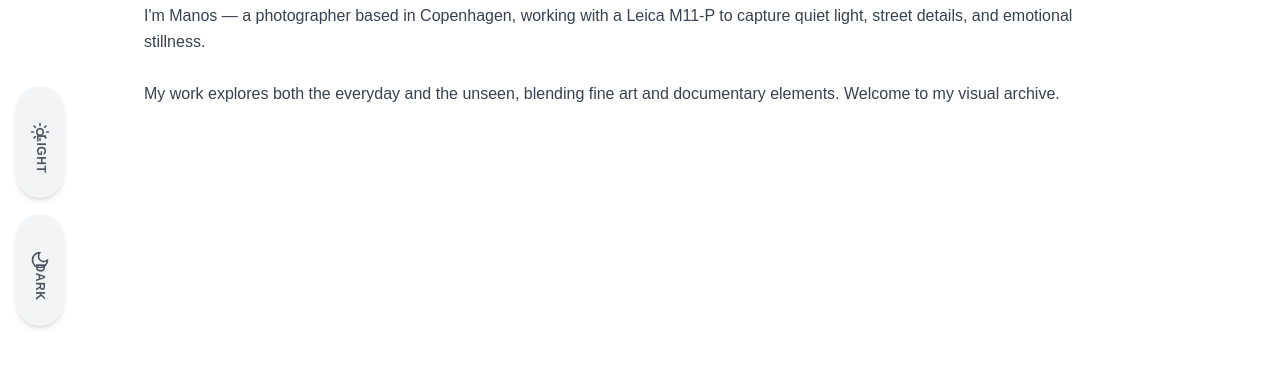
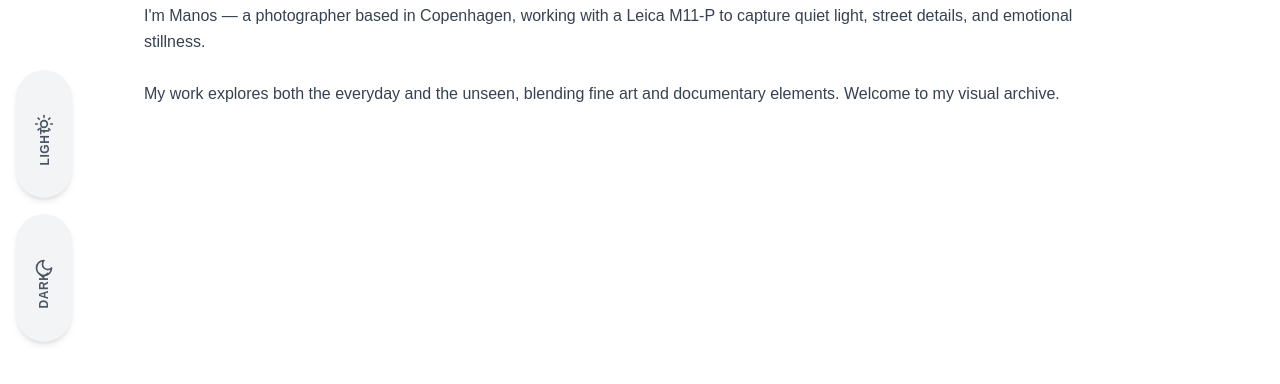
Before and after one commit to Homer-0/my-photo-site, a Next.js app: page /about in a window 1280 px wide. Shown: the part 194-578 px from the top of the page. Built offline with nearby package versions, Linux system fonts and the light colour scheme; a web font is replaced by a local one.

Commit message:
Update ThemeSwitcher.tsx

```diff
--- a/components/ThemeSwitcher.tsx
+++ b/components/ThemeSwitcher.tsx
@@ -20,14 +20,14 @@ export default function ThemeSwitcher() {
       <button
         onClick={() => setTheme('light')}
         className={clsx(
-          'w-12 h-28 flex flex-col items-center justify-center rounded-full shadow-md transition-all duration-300',
+          'w-14 h-32 flex flex-col items-center justify-center rounded-full shadow-md transition-all duration-300 px-1 py-2',
           theme === 'light'
             ? 'bg-white text-black'
             : 'bg-gray-100 text-gray-600'
         )}
       >
-        <Sun size={20} />
-        <span className="text-xs font-semibold mt-1 rotate-90 whitespace-nowrap tracking-wider">
+        <Sun size={20} className="mb-1" />
+        <span className="text-xs font-semibold transform -rotate-90 origin-center tracking-wider">
           LIGHT
         </span>
       </button>
@@ -35,14 +35,14 @@ export default function ThemeSwitcher() {
       <button
         onClick={() => setTheme('dark')}
         className={clsx(
-          'w-12 h-28 flex flex-col items-center justify-center rounded-full shadow-md transition-all duration-300',
+          'w-14 h-32 flex flex-col items-center justify-center rounded-full shadow-md transition-all duration-300 px-1 py-2',
           theme === 'dark'
             ? 'bg-white text-black'
             : 'bg-gray-100 text-gray-600'
         )}
       >
-        <Moon size={20} />
-        <span className="text-xs font-semibold mt-1 rotate-90 whitespace-nowrap tracking-wider">
+        <Moon size={20} className="mb-1" />
+        <span className="text-xs font-semibold transform -rotate-90 origin-center tracking-wider">
           DARK
         </span>
       </button>
```
